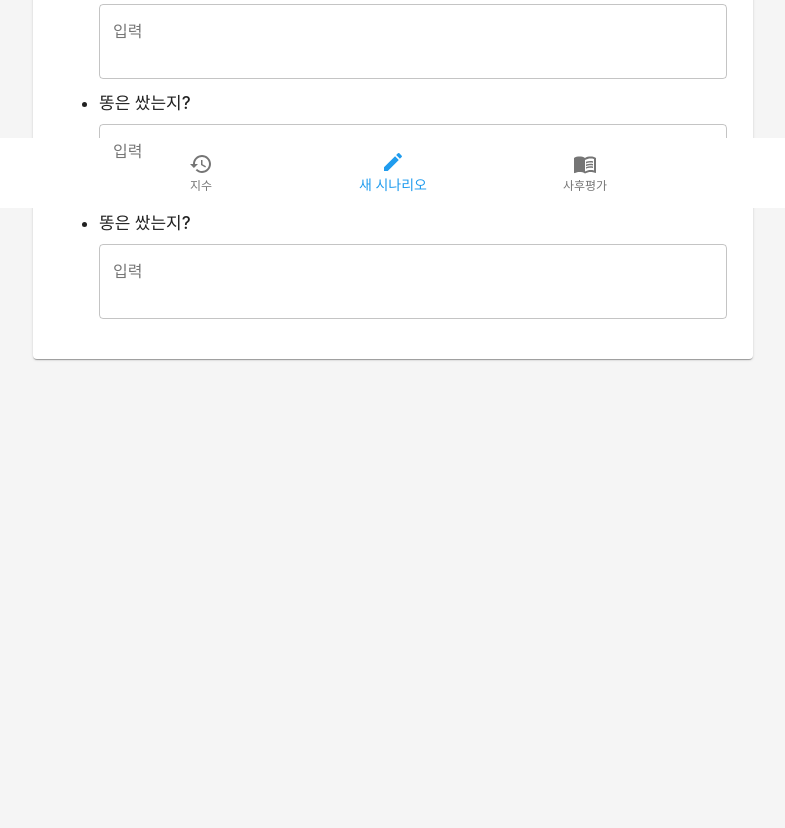
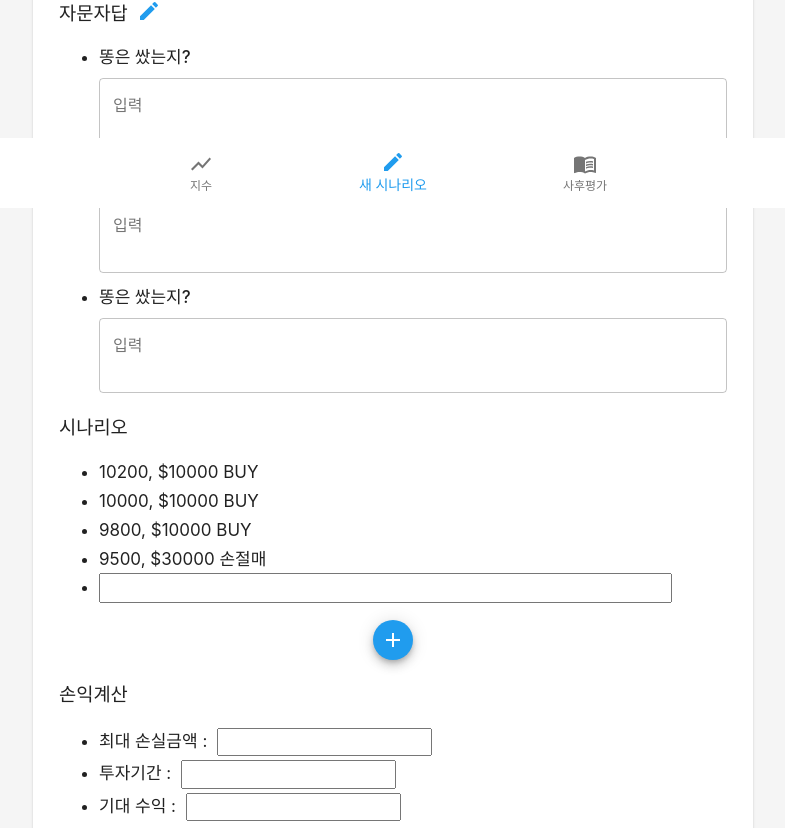
Before and after one commit to freewizard20/boilerplate, a React (Create React App) app: page /input in a window 1280 px wide. Shown: the part 592-1420 px from the top of the page, without its empty margins (247-1032 px from the left). Before the commit the page ends 1051 px from the top, so only its background shows below. Built offline with nearby package versions, Linux system fonts and the light colour scheme.

Commit message:
scenario part completed

```diff
--- a/src/components/input/Input.js
+++ b/src/components/input/Input.js
@@ -9,6 +9,8 @@ import Container from '@material-ui/core/Container';
 import Divider from '@material-ui/core/Divider';
 import CreateIcon from '@material-ui/icons/Create';
 import TextField from '@material-ui/core/TextField';
+import Fab from '@material-ui/core/Fab';
+import AddIcon from '@material-ui/icons/Add';
 import './input.css';
 
 const useStyles = makeStyles({
@@ -37,6 +39,10 @@ const useStyles = makeStyles({
         borderRadius: "50%",
         backgroundColor: "white",
         border: "none"
+    },
+    margin: {
+        margin: "auto",
+        display: "block"
     }
 });
 
@@ -60,6 +66,8 @@ export default function SimpleCard() {
                         />
                         <h3 className="subtitle">투자원칙 <button className={classes.settings}><CreateIcon /></button></h3>
                         <ul className="principle-list">
+                            <li><button className="principal-item">주식을 절대 얼마 이하로 팔지 마라.</button></li>
+                            <li><button className="principal-item">주식을 절대 얼마 이하로 팔지 마라.</button></li>
                             <li><button className="principal-item">주식을 절대 얼마 이하로 팔지 마라.</button></li>
                             <li><button className="principal-item green">확률을 고려하고 손절매해라.</button></li>
                         </ul>
@@ -99,6 +107,29 @@ export default function SimpleCard() {
                                 />
                             </li>
                         </ul>
+                        <h3 className="subtitle">시나리오</h3>
+                        <ul className="scenario-list">
+                            <li>10200, $10000 BUY</li>
+                            <li>10000, $10000 BUY</li>
+                            <li>9800, $10000 BUY</li>
+                            <li>9500, $30000 손절매</li>
+                            <li>
+                                <input className="scenario-input" type="text"></input>
+                            </li>
+                        </ul>
+                        <Fab size="small" color="primary" aria-label="add" className={classes.margin}>
+                            <AddIcon style={{ color: "white", marginTop: "6px" }} />
+                        </Fab>
+                        <h3 className="subtitle">손익계산</h3>
+                        <ul className="calculation-list">
+                            <li>최대 손실금액 : &nbsp;<input type="text" className="calculation-input" /></li>
+                            <li>투자기간 : &nbsp;<input type="text" className="calculation-input" /></li>
+                            <li>기대 수익 : &nbsp;<input type="text" className="calculation-input" /></li>
+                        </ul>
+
+                        <Button variant="contained" color="primary" style={{ color: "white", fontSize: "17px", margin: "0 auto", display: "block", marginTop: "50px" }}>
+                            투자 승인
+                        </Button>
                     </div>
                 </CardContent>
             </Card>
--- a/src/components/input/input.css
+++ b/src/components/input/input.css
@@ -13,3 +13,24 @@
     width: 100%;
     margin-top: 0px;
 }
+
+.scenario-list{
+    line-height:1.7em;
+    font-size: 17px;
+}
+
+.scenario-input{
+    line-height: 1.5em;
+    width: 90%;
+    font-size: 16px;
+}
+
+.calculation-list{
+    line-height: 1.9em;
+    font-size: 17px;
+}
+
+.calculation-input{
+    line-height: 1.4em;
+    font-size: 16px;
+}
--- a/src/components/nav/Navbar.js
+++ b/src/components/nav/Navbar.js
@@ -6,6 +6,7 @@ import RestoreIcon from '@material-ui/icons/Restore';
 import { Link } from "react-router-dom";
 import CreateIcon from "@material-ui/icons/Create";
 import MenuBookIcon from "@material-ui/icons/MenuBook";
+import ShowChartIcon from '@material-ui/icons/ShowChart';
 
 const useStyles = makeStyles({
     root: {
@@ -39,7 +40,7 @@ export default function Navbar() {
             showLabels
             className={classes.root}
         >
-            <BottomNavigationAction component={Link} to="/" label="지수" icon={<RestoreIcon />} />
+            <BottomNavigationAction component={Link} to="/" label="지수" icon={<ShowChartIcon />} />
             <BottomNavigationAction component={Link} to="/input" label="새 시나리오" icon={<CreateIcon />} />
             <BottomNavigationAction component={Link} to="feedback" label="사후평가" icon={<MenuBookIcon />} />
         </BottomNavigation>
--- a/src/index.js
+++ b/src/index.js
@@ -15,7 +15,7 @@ const theme = createMuiTheme({
     },
     secondary: {
       // This is green.A700 as hex.
-      main: '#fe7a72',
+      main: '#ff6600',
     },
   },
 });
```
